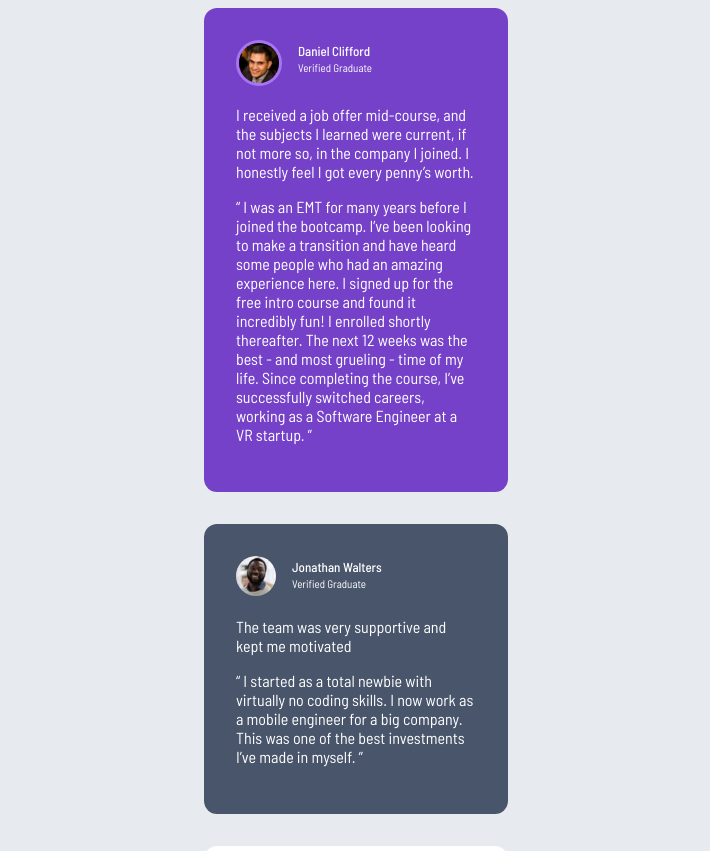
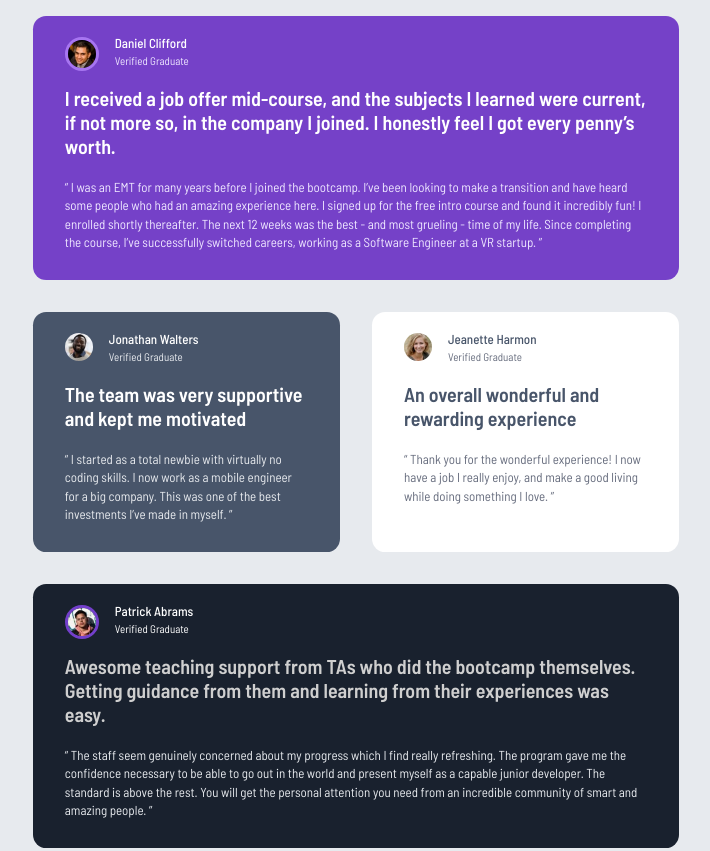
Before and after one commit to joeleg96/testimonials-grid-section-main, a plain HTML site: page index.html in a window 1280 px wide. Shown: the top 851 px of the page, without its empty margins (284-994 px from the left). Drawn offline with Linux system fonts and the light colour scheme.

Commit message:
finished general styling, and media query for tablet

```diff
--- a/index.html
+++ b/index.html
@@ -27,12 +27,12 @@
         <div class="img-container"><img class="daniel-img" src="./images/image-daniel.jpg" alt="profile picture"></div>
         <div class="profile-info">
           <p class="name white-text">Daniel Clifford</p>
-          <p class="grad white-text">Verified Graduate</p>
+          <p class="grad purple-50">Verified Graduate</p>
         </div>
       </div>
 
       <p class="testimonial-bold white-text">I received a job offer mid-course, and the subjects I learned were current, if not more    so, in the company I joined. I honestly feel I got every penny’s worth.</p>
-      <p class="testimonial-light white-text">  “ I was an EMT for many years before I joined the bootcamp. I’ve been looking to make a
+      <p class="testimonial-light purple-50">  “ I was an EMT for many years before I joined the bootcamp. I’ve been looking to make a
         transition and have heard some people who had an amazing experience here. I signed up
         for the free intro course and found it incredibly fun! I enrolled shortly thereafter.
         The next 12 weeks was the best - and most grueling - time of my life. Since completing
@@ -45,12 +45,12 @@
         <div class="img-container"><img src="./images/image-jonathan.jpg" alt="profile picture"></div>
         <div class="profile-info">
           <p class="name white-text">Jonathan Walters</p>
-          <p class="grad white-text">Verified Graduate</p>
+          <p class="grad grey-100">Verified Graduate</p>
         </div>
       </div>
 
       <p class="testimonial-bold white-text">The team was very supportive and kept me motivated</p>
-      <p class="testimonial-light white-text"> “ I started as a total newbie with virtually no coding skills. I now work as a mobile engineer for a big company. This was one of the best investments I’ve made in myself. ”</p>
+      <p class="testimonial-light grey-100"> “ I started as a total newbie with virtually no coding skills. I now work as a mobile engineer for a big company. This was one of the best investments I’ve made in myself. ”</p>
     </div>
 
     <!-- Jeanette Container -->
@@ -58,27 +58,27 @@
       <div class="profile">
         <div class="img-container"><img src="./images/image-jeanette.jpg" alt="profile picture"></div>
         <div class="profile-info">
-          <p class="name">Jeanette Harmon</p>
-          <p class="grad">Verified Graduate</p>
+          <p class="name grey-500">Jeanette Harmon</p>
+          <p class="grad grey-400">Verified Graduate</p>
         </div>
       </div>
 
-      <p class="testimonial-bold">An overall wonderful and rewarding experience</p>
-      <p class="testimonial-light">“ Thank you for the wonderful experience! I now have a job I really enjoy, and make a good living while doing something I love. ”</p>
+      <p class="testimonial-bold grey-500">An overall wonderful and rewarding experience</p>
+      <p class="testimonial-light grey-400">“ Thank you for the wonderful experience! I now have a job I really enjoy, and make a good living while doing something I love. ”</p>
     </div>
 
     <!-- Patrick Container -->
     <div class="patrick-container testimonial-container">
       <div class="profile">
-        <div class="img-container"><img src="./images/image-patrick.jpg" alt="profile picture"></div>
+        <div class="img-container"><img class="patrick-img" src="./images/image-patrick.jpg" alt="profile picture"></div>
         <div class="profile-info">
           <p class="name white-text">Patrick Abrams</p>
           <p class="grad white-text">Verified Graduate</p>
         </div>
       </div>
 
-      <p class="testimonial-bold white-text">Awesome teaching support from TAs who did the bootcamp themselves. Getting guidance from them and learning from their experiences was easy.</p>
-      <p class="testimonial-light white-text">“ The staff seem genuinely concerned about my progress which I find really refreshing. The program gave me the confidence necessary to be able to go out in the world and present myself as a capable junior developer. The standard is above the rest. You will get the personal attention you need from an incredible community of smart and amazing people. ”</p>
+      <p class="testimonial-bold white-text grey-200">Awesome teaching support from TAs who did the bootcamp themselves. Getting guidance from them and learning from their experiences was easy.</p>
+      <p class="testimonial-light white-text grey-100">“ The staff seem genuinely concerned about my progress which I find really refreshing. The program gave me the confidence necessary to be able to go out in the world and present myself as a capable junior developer. The standard is above the rest. You will get the personal attention you need from an incredible community of smart and amazing people. ”</p>
     </div>
 
     <!-- Kira Container -->
@@ -86,13 +86,13 @@
       <div class="profile">
         <div class="img-container"><img src="./images/image-kira.jpg" alt="profile picture"></div>
         <div class="profile-info">
-          <p class="name">Kira Whittle</p>
-          <p class="grad">Verified Graduate</p>
+          <p class="name grey-500">Kira Whittle</p>
+          <p class="grad grey-400">Verified Graduate</p>
       </div>
       </div>
 
-      <p class="testimonial-bold">Such a life-changing experience. Highly recommended!</p>
-      <p class="testimonial-light">“ Before joining the bootcamp, I’ve never written a line of code. I needed some structure from professionals who can help me learn programming step by step. I was encouraged to enroll by a former student of theirs who can only say wonderful things about the program. The entire curriculum and staff did not disappoint. They were very hands-on and I never had to wait long for assistance. The agile team project, in particular, was outstanding. It took my learning to the next level in a way that no tutorial could ever have. In fact, I’ve often referred to it during interviews as an example of my developent experience. It certainly helped me land a job as a full-stack developer after receiving multiple offers. 100% recommend! ”</p>
+      <p class="testimonial-bold grey-500">Such a life-changing experience. Highly recommended!</p>
+      <p class="testimonial-light grey-400">“ Before joining the bootcamp, I’ve never written a line of code. I needed some structure from professionals who can help me learn programming step by step. I was encouraged to enroll by a former student of theirs who can only say wonderful things about the program. The entire curriculum and staff did not disappoint. They were very hands-on and I never had to wait long for assistance. The agile team project, in particular, was outstanding. It took my learning to the next level in a way that no tutorial could ever have. In fact, I’ve often referred to it during interviews as an example of my developent experience. It certainly helped me land a job as a full-stack developer after receiving multiple offers. 100% recommend! ”</p>
     </div>
 
   </div>
--- a/style.css
+++ b/style.css
@@ -35,6 +35,7 @@
 
 body {
     background-color: var(--grey-100);
+    height: 100vh;
 }
 
 .container {
@@ -62,7 +63,7 @@ body {
 }
 
 .name {
-    margin-bottom: .25rem;
+    margin-bottom: .3rem;
     font-size: var(--tp2-font-size);
     font-weight: 500;
     line-height: var(--tp2-line-height);
@@ -73,17 +74,51 @@ body {
     font-size: var(--tp4-font-size);
     line-height: var(--tp4-line-height);
     letter-spacing: var(--tp4-letter-spacing);
-    color: var(--purple-50);
 }
 
 img {
     border-radius: 50%;
-    width: 2.5rem;
-    height: 2.5rem;
+    width: 1.75rem;
+    height: 1.75rem;
+    margin-top: .3rem;
 }
 
 .white-text {
     color: var(--white);
+}
+
+.testimonial-bold {
+    font-size: var(--tp1-font-size);
+    line-height: var(--tp1-line-height);
+    letter-spacing: var(--tp1-letter-spacing);
+    font-weight: 600;
+    margin-top: .5rem;
+}
+
+.testimonial-light {
+    font-size: var(--tp3-font-size);
+    line-height: var(--tp3-line-height);
+    letter-spacing: var(--tp3-letter-spacing);
+}
+
+.grey-500 {
+    color: var(--grey-500);
+}
+
+.grey-400 {
+    color: var(--grey-400);
+}
+
+.grey-200 {
+    color: var(--grey-200);
+}
+
+.grey-100 {
+    color: var(--grey-100);
+}
+
+.purple-50 {
+    color: var(--purple-50);
 }
 
 /* Daniel */
@@ -97,11 +132,11 @@ img {
     border: .2rem #A775F1 solid;
 }
 
-
 /* Jonathan */
 .jonathan-container {
     background-color: var(--grey-500);
 }
+
 
 /* Jeanette */
 .jeanette-container {
@@ -113,7 +148,51 @@ img {
     background-color: var(--dark-blue);
 }
 
+.patrick-img {
+    border: .2rem #733FCB solid;
+}
+
 /* Kira */
 .kira-container {
     background-color: var(--white);
 }
+
+@media screen and (min-width: 800px) {
+  .container {
+    width: 40.4rem;
+    height: 72.3rem;
+    display: grid;
+    grid-template-columns: 1fr 1fr;
+    grid-template-rows: 1fr 1fr 1fr 1fr;
+    column-gap: 2rem;
+    margin-left: auto;
+    margin-right: auto;
+    margin-top: 1rem;
+    margin-bottom: 1rem;
+  }
+
+  .testimonial-container {
+    padding-top: 1rem;
+    padding-bottom: 1rem;
+  }
+
+  .daniel-container {
+    grid-area: 1/1/2/3;
+  }
+
+  .jonathan-container {
+    grid-area: 2/1/3/2;
+  }
+
+  .jeanette-container {
+    grid-area: 2/2/3/3;
+  }
+
+  .patrick-container {
+    grid-area: 3/1/4/3;
+  }
+
+  .kira-container {
+    grid-area: 4/1/5/3;
+  }
+}
```
